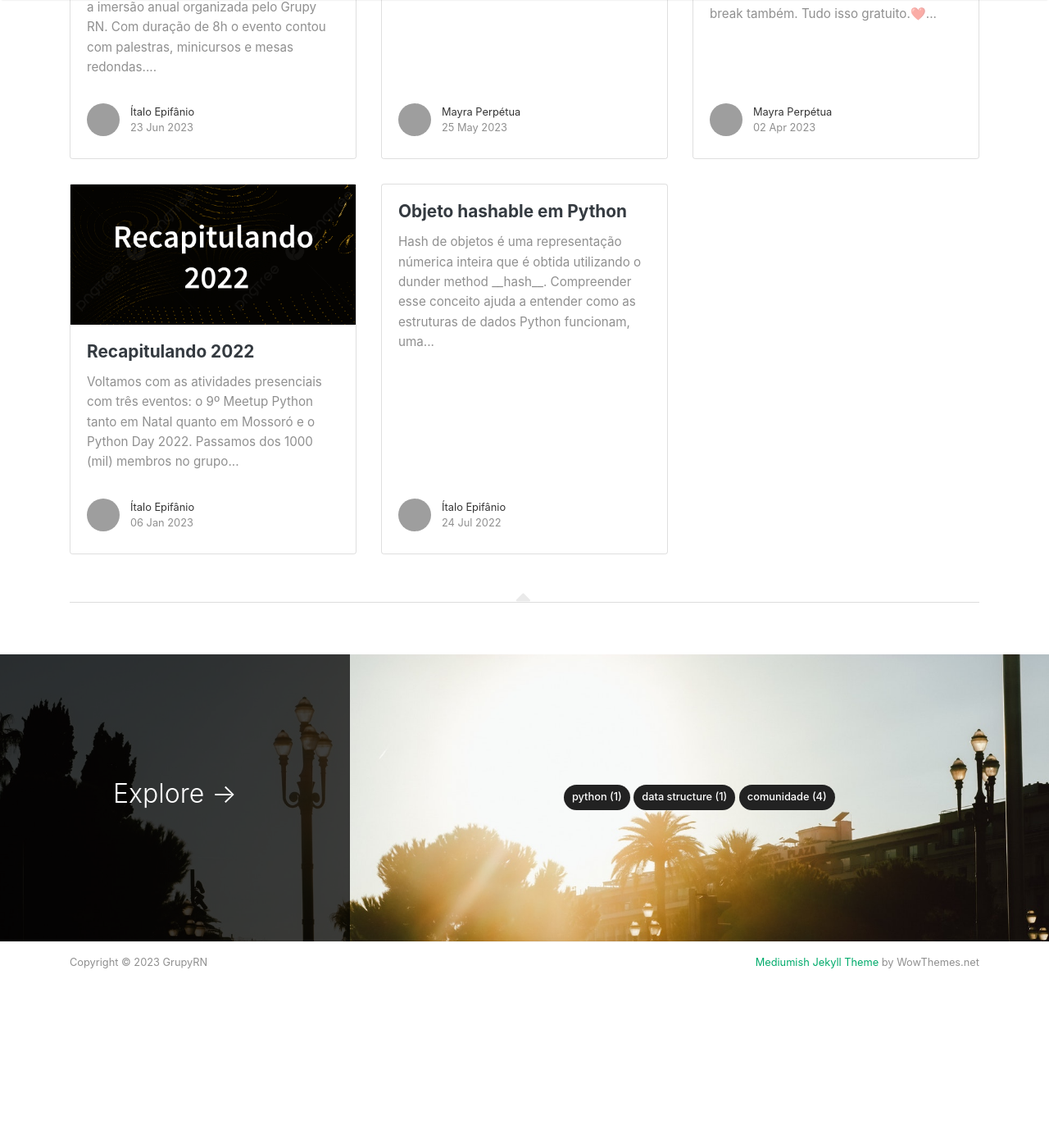
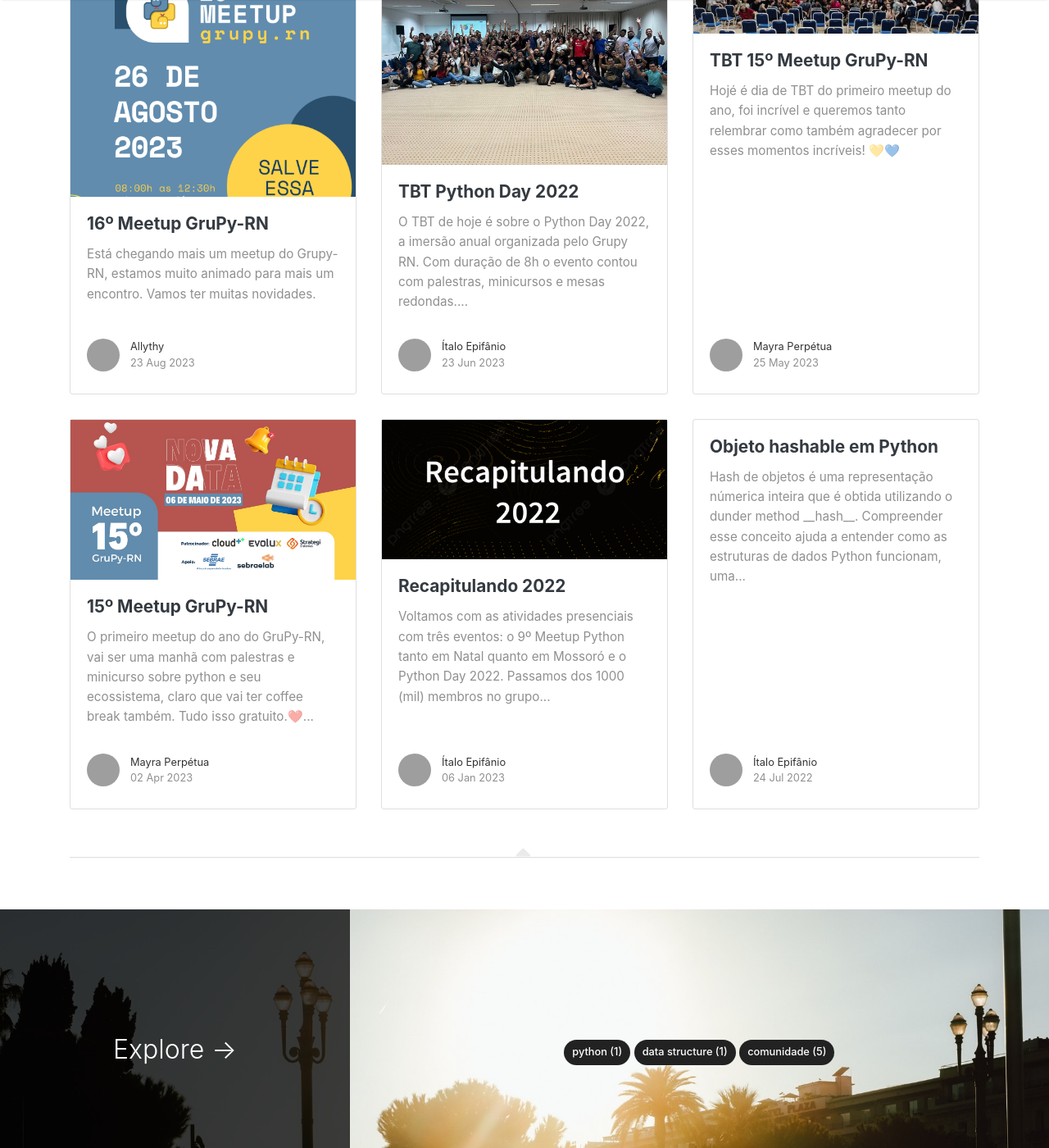
Before and after one commit to grupyrn/blog, a Jekyll site: the page built from index.html, in a window 1280 px wide and 1400 px high, scrolled down 1379 px. Shown: the whole window at 82% size. Built offline with Jekyll 4.4.1, drawn with Linux system fonts in a browser that asks for light colours; nearby versions of some CDN libraries; the list of posts is cut into pages by our own code; before the commit the page ends 2636 px from its top, so only the background shows below that; some of the changed text lies outside the part shown; grey boxes are pictures that could not be loaded.

Commit message:
postagem sobre o 16 meetup do grupyrn

```diff
--- a/_config.yml
+++ b/_config.yml
@@ -26,6 +26,12 @@ authors:
     web: https://github.com/MayraPerpetua
     twitter: https://twitter.com/perpetua_tech
     description: "UX UI Designer e Desenvolvedora Web"
+
+  allythy:
+    name: Allythy
+    display_name: Allythy
+    web: https://allythy.github.io/
+    description: "Desenvolvedora Web. Sempre aceito um sorvete"
 
 # Plugins
 plugins:
--- /dev/null
+++ b/_posts/2022-08-23-meetup-16.md
@@ -0,0 +1,170 @@
+---
+layout: post
+title: "16º Meetup GruPy-RN"
+date: 2023-08-22 22:00:00 -0300
+author: allythy
+image: assets/images/2022/meetup-16.png
+categories: [Comunidade]
+comments: false
+featured: true
+excerpt: >
+  Está chegando mais um meetup do Grupy-RN, estamos muito animado para mais um encontro. Vamos ter muitas novidades.
+---
+
+Está chegando mais um meetup do Grupy-RN, estamos muito animado para mais um
+encontro. Vamos ter muitas novidades 🎉
+
+- [Conhecendo o GruPy-RN](#conhecendo-o-grupy-rn)
+- [Entrega das camisas](#entrega-das-camisas)
+- [Cronograma](#cronograma)
+- [Sorteio](#sorteio)
+- [Quero participar do evento](#quero-participar-do-evento)
+- [Entrada no Sebrae RN](#entrada-no-sebrae-rn)
+- [Agradecimento aos apoiadores](#agradecimento-aos-apoiadores)
+
+## Conhecendo o GruPy-RN
+
+Para quem ainda não nos conhece, somos a comunidade de Python do RN, focada em
+compartilhar conhecimentos e experiências ligada a linguagem e todo o seu
+ecossistema. Organizamos encontros trimestralmente, onde abordando diversos assuntos
+de todos os níveis. Sinta-se livre para enviar palestras para o nosso próximo
+encontro, não importa se possuem anos de experiência ou estão dando os primeiros
+passos, o que realmente importa é a vontade de compartilhar o conhecimento.
+
+Esses encontros são organizados pela comunidade para a comunidade ❤️
+
+<div style="text-align:center">
+    <img src="{{ site.baseurl }}/assets/images/2022/meetup-15.jpg"/>
+    <figcaption>Foto do 15º meetup do GruPy-RN</figcaption>
+</div>
+<br>
+
+## Entrega das camisas
+
+Para as pessoas que fizeram a encomendas das novas camisas do GruPy-RN, vamos
+entrega-las no nosso 16º meetup. Para receber você só precisa leve o comprovante
+de pagamento da camisa, feito isso pode colocar essa lindeza de camisa e aprofeitar
+o evento. Essa arte foi criada pela artista <a href = "https://www.instagram.com/nonykko/" target="blank">Nonyko</a>.
+
+<div style="text-align:center">
+    <img src="{{ site.baseurl }}/assets/images/2022/camisa.png" width="60%"/>
+    <figcaption>Nova camisa do Grupy-RN</figcaption>
+</div>
+
+### Cronograma
+
+Todas as atividades serão realizadas no turno da manhã. Vamos ter palestras
+simultaneas que irão acontecer nas salas 4 e 5 e 2 e 3.
+
+A abertura  e encerramento do evento será nas salas 4 e 5.
+
+<div style="text-align:center">
+    <img src="{{ site.baseurl }}/assets/images/2022/prog1-grupy16.jpg"/>
+    <p>&nbsp;</p>
+    <img src="{{ site.baseurl }}/assets/images/2022/prog2-grupy16.jpg"/>
+    <p>&nbsp;</p>
+</div>
+
+<details>
+<summary>[Palestra - salas 2 e 3] Arrumando a mochila para o Grupy - RN com Python</summary>
+<ul>
+<li>🧑‍💻 Palestrante: Soraya Roberta</li>
+<li>📚 Sobre: Nesta talk nós iremos aprender a como arrumar uma mochila para participar de algum evento usando python e aplicando algoritmo genético.</li>
+</ul>
+</details>
+
+<details>
+<summary>[Palestra - salas 4 e 5] Introdução à Arquitetura Limpa com Python: Construindo Aplicações Sólidas e Testáveis.</summary>
+<ul>
+<li>🧑‍💻 Palestrante: Marcos Vinícius</li>
+<li>📚 Sobre:Nesta palestra, você aprenderá como aplicar os princípios da Arquitetura Limpa ao desenvolvimento em Python. Descubra como criar aplicações robustas e testáveis, usando camadas bem definidas e abstrações. Aprenda a integrar o Desenvolvimento Orientado a Testes (TDD) nesse contexto. Saiba como melhorar a qualidade do código Python, tornando-o mais legível e de fácil manutenção por meio de exemplos práticos.</li>
+</ul>
+</details>
+
+<details>
+<summary>[Palestra - salas 2 e 3] Analisando a genética das células com Python</summary>
+<ul>
+<li>🧑‍💻 Palestrante: Inácio Gomes</li>
+<li>📚 Sobre: Nesta palestra, será abordado o uso das bibliotecas Python Scanpy e Scarf para análise de dados de sequenciamento single-cell. Será realizada uma breve revisão de conceitos biológicos relacionados ao tema, seguida de uma explicação geral sobre o que é single-cell, e do que se faz em uma análise de dados de sequenciamento single-cell. Em seguida, serão apresentadas as bibliotecas Scanpy e Scarf, com a apresentação e explicação dos códigos utilizados no tutoriais destas bibliotecas.</li>
+</ul>
+</details>
+
+<details>
+<summary>[Palestra - salas 4 e 5] Desmistificando a Inteligência Artificial: As IA’s vão dominar o mundo?</summary>
+<ul>
+<li>🧑‍💻 Palestrante: Thuanny Carvalho</li>
+<li>📚 Sobre:O objetivo desta atividade é esclarecer equívocos comuns sobre a inteligência artificial (IA) e discutir realisticamente seu papel na sociedade, explorando a ideia de que as IA's não estão destinadas a "dominar o mundo", mas sim a ser uma ferramenta poderosa para melhorar várias áreas da vida humana.</li>
+</ul>
+</details>
+
+<details>
+<summary>[Palestra - salas 2 e 3] Processamento de Áudio com Python</summary>
+<ul>
+<li>🧑‍💻 Palestrante: Mateus Assis</li>
+<li>📚 Sobre: Aplicando técnicas de Processamento de Sinais em áudios com Python, de maneira a remover ruídos e adicionar efeitos sonoros.</li>
+</ul>
+</details>
+
+<details>
+<summary>[Palestra - salas 4 e 5] Encantando Python com Programação Funcional</summary>
+<ul>
+<li>🧑‍💻 Palestrante: Pablo Gustavo</li>
+<li>📚 Sobre: Essa palestra irá introduzir e explorar conceitos da programação funcional aplicada a linguagem Python juntamente com diversas funcionalidades da biblioteca padrão, functools, itertools e operator.</li>
+</ul>
+</details>
+
+## Sorteio
+
+Prepara o coração, vamos ter o sorteio de uma camisa do GruPy-RN. Para deixar
+tudo ainda mais incrível, ainda vai ter o sorteio de alguns livros. Essa é a combinação perfeita de estilo e conhecimento chegando com tudo.
+
+## Quero participar do evento
+
+É muito simples para participar do evento, você só precisa se increver no link
+abaixo.
+
+📢 O evento é TOTAL GRATUITO. As inscrições seguem abertas!
+<br>
+🚫 Não pode entrar no dia sem ser inscrito.
+<br>
+
+[Link da inscrição: https://meetup.grupyrn.org/15-meetup/register](https://meetup.grupyrn.org/16-meetup/register)
+
+🗓️ Data: Sábado, dia 26 de Agosot de 2023
+<br>
+⏰ Horário: 8h - 12h30
+<br>
+📍 Local: Sebrae RN
+
+## Entrada no Sebrae RN
+
+No final de semana a entrada principal do Sebrae é fechada. Então tem que
+entrar pelo estacionamento. [Fizemos esse vídeo para demonstrar](https://www.instagram.com/reel/Cr4I1vpscIK/?utm_source=ig_web_button_share_sheet&igshid=MzRlODBiNWFlZA==).
+
+Observações:
+
+-Quem for de carro o estacionamento é liberado.
+
+-Na portaria informe seu nome e que vai participar do Python Day.
+(no vídeo tem crachá, mas foi por conta de outro evento)
+
+## Agradecimento aos apoiadores
+
+Gostaríamos de expressar nossa sincera gratidão aos nossos patrocinadores por seu apoio ao nosso 16º Meetup. Suas contribuição foram fundamentaais para a realização de nossos evento. Estamos muito agradecidos pelo compromisso de incentivar que nossa comunidade continue ativa!
+
+<b>Python Software Foundation</b>
+[PSF](https://www.python.org/psf-landing/)
+<br>
+A Python Software Foundation é a organização por trás da linguagem de programação Python de código aberto. Estamos dedicados a criar as condições para que o Python e a comunidade Python cresçam e prosperem.
+
+<b>Evolux</b>
+[@evoluxbr](https://www.instagram.com/evoluxbr/)
+<br>
+A Evolux é uma empresa brasileira com mais de 11 anos de mercado, know-how em telefonia IP e desenvolvimento de sistemas de alta disponibilidade. A empresa desenvolveu uma solução Omnichannel de atendimento via voz e texto, focada em operações críticas e de alto valor agregado, com clientes de médio e grande porte no Brasil, EUA e Europa, que buscam uma ferramenta robusta, gerenciável e integrada.
+<br>
+
+<b>Sebrae RN e Sebrae Lab</b>
+[@sebraern](https://www.instagram.com/sebraern/)
+<br>
+Consultoria para empreendedores, há 49 anos apoiando o empreendedorismo no RN!
+<br>
```
Also changed, not shown: assets/images/2022/meetup-15.jpg (added), assets/images/2022/meetup-16.png (added), assets/images/2022/prog1-grupy16.jpg (added), assets/images/2022/prog2-grupy16.jpg (added).
